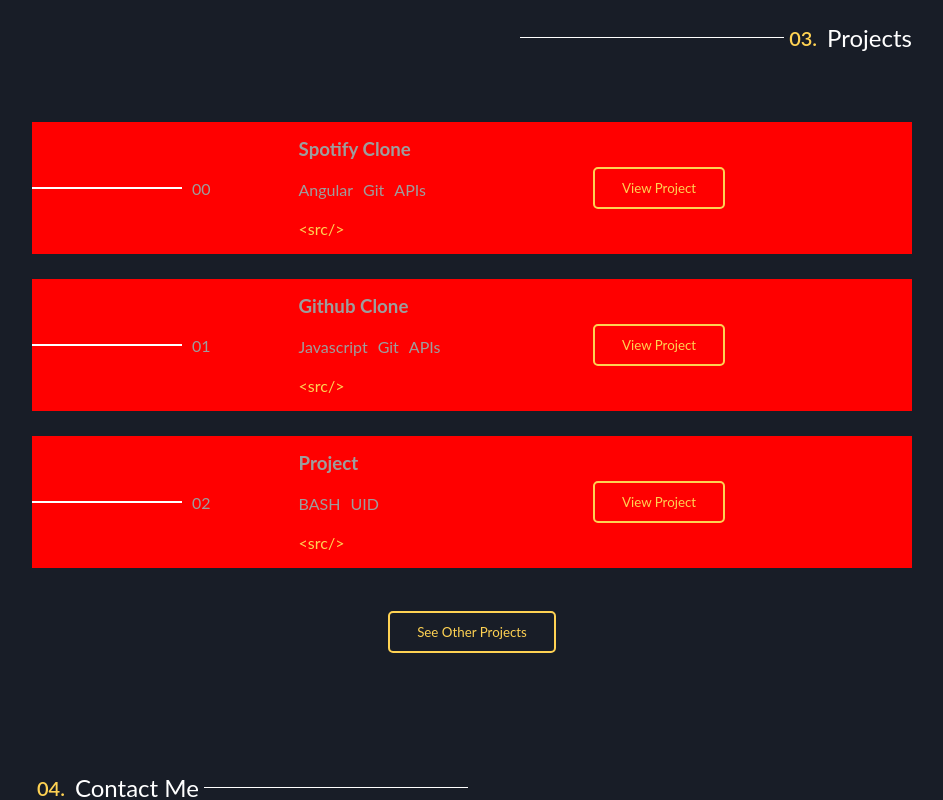
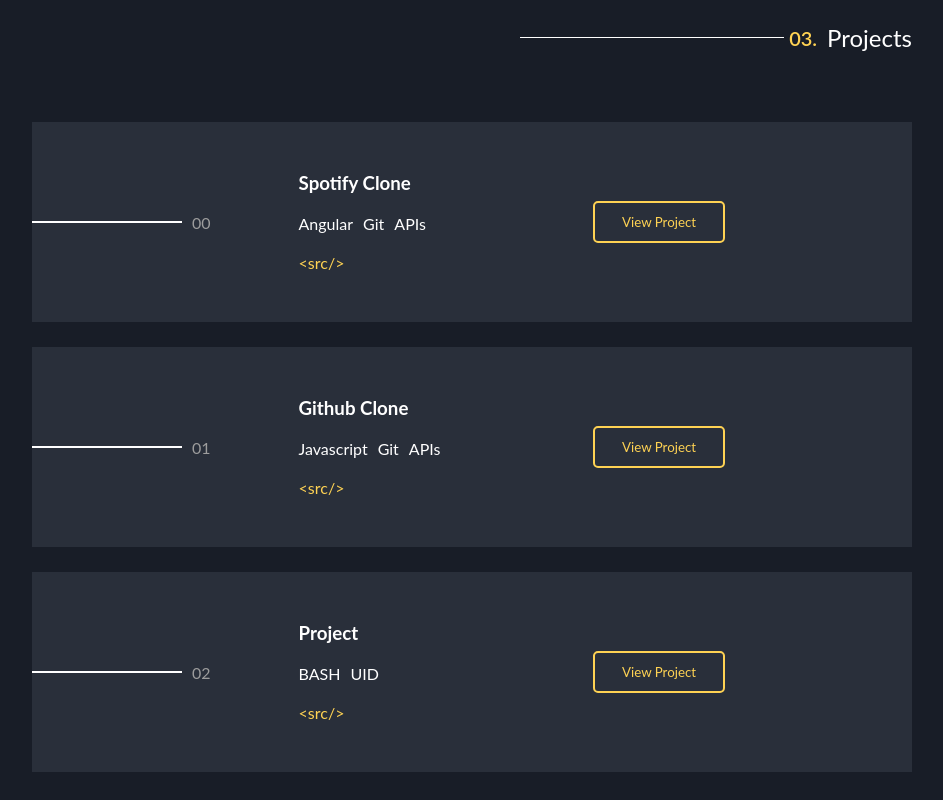
Before and after one commit to valentinesamuel/portfolio, an Angular app: page / in a window 1280 px wide. Before the commit this address led to /home. Shown: the part 2140-2940 px from the top of the page, without its empty margins (168-1111 px from the left). Built offline with nearby package versions, Linux system fonts and the light colour scheme; a web font is replaced by a local one.

Commit message:
feat: changed project row color

```diff
--- a/src/app/app-routing.module.ts
+++ b/src/app/app-routing.module.ts
@@ -3,7 +3,7 @@
 import { HomeComponent } from './home/home.component';
 
 const routes: Routes = [
-  {path:'home', component: HomeComponent}
+  {path:'', component: HomeComponent}
 ];
 
 @NgModule({
--- a/src/app/app.component.ts
+++ b/src/app/app.component.ts
@@ -13,7 +13,7 @@
   ngOnInit() {
     setTimeout(() => {
       this.splash = !this.splash;
-      this.router.navigate(['/home'])
+      this.router.navigate([''])
     }, 3000);
   }
 }
--- a/src/app/home/home.component.html
+++ b/src/app/home/home.component.html
@@ -2,10 +2,10 @@
   <nav>
     <ul #menu [ngClass]="mobileMenu ? '' : 'hide'">
       <li>
-        <a href="/#about"><span>01.</span>About Me</a>
+        <a href="#about"><span>01.</span>About Me</a>
       </li>
       <li>
-        <a href="/#experience"><span>02.</span>Job Experience</a>
+        <a href="#experience"><span>02.</span>Job Experience</a>
       </li>
       <li>
         <a href="#projects"><span>03.</span>Projects</a>
--- a/src/app/projects/projects.component.html
+++ b/src/app/projects/projects.component.html
@@ -14,7 +14,7 @@
   </div>
   <div class="right">
     <a href="hello"><button>View Project</button></a>
-    <img src="https://images.unsplash.com/photo-1616998643931-7f3cdba692e1?ixid=MnwxMjA3fDB8MHxwaG90by1wYWdlfHx8fGVufDB8fHx8&ixlib=rb-1.2.1&auto=format&fit=crop&w=333&q=80" />
+    <img src="../../assets/samuel-regan-asante-awXQiHUF4IU-unsplash.jpg" />
   </div>
 </div>
 
--- a/src/app/projects/projects.component.scss
+++ b/src/app/projects/projects.component.scss
@@ -9,7 +9,8 @@
     width: 100%;
     transition: 1s;
     justify-content: space-between;
-    background-color: red;
+    background-color: var(--project);
+
 
     .left {
       min-width: 50%;
@@ -32,6 +33,7 @@
 
       .details {
         margin-left: 20%;
+
         .stack {
           display: flex;
           margin: 20px 0 20px 0;
@@ -40,14 +42,17 @@
           }
         }
         h3,
-        p, a {
+        span,
+        p,
+        a {
+            color: var(--project-text);
           text-decoration: none;
           transition: 1s;
           display: flex;
         }
-        .src{
+        .src {
           color: var(--sec);
-          &:hover{
+          &:hover {
             text-decoration: line-through;
           }
         }
@@ -66,15 +71,14 @@
         z-index: 2;
         padding: 11px 27px;
         background-color: transparent;
-        border: 2px solid  var(--sec);
+        border: 2px solid var(--sec);
         border-radius: 5px;
         position: relative;
         right: 0;
         color: var(--sec);
         transition: 1s;
-        &:hover{
+        &:hover {
           background-color: var(--sec-tint);
-
         }
       }
 
@@ -91,7 +95,7 @@
     }
 
     &:hover {
-      background-color: purple;
+      background-color: var(--project-hover);
       .left {
         .sn {
           font-size: 20px;
@@ -104,7 +108,6 @@
           p {
             font-size: 20px;
           }
-
         }
       }
       .right {
@@ -142,6 +145,7 @@
       .right {
         justify-content: center;
         opacity: 0.5;
+        width: 100%;
         min-width: max-content;
         flex-direction: column;
         img {
--- a/src/styles.css
+++ b/src/styles.css
@@ -16,9 +16,10 @@
   --pri-tint: #0d1525;
   --sec: #fed253;
   --sec-tint: #fed3532f;
-  --project: #292f3a;
   --project-text: #ffffff;
   --project-button: #4d5158;
+  --project-hover: #13161c;
+  --project: #292f3a;
   --project-button-hover: #ffffff;
   --text: #9d9d9d;
   --em-text: #fed253;
@@ -38,6 +39,7 @@
   --sec-tint: #ffbb001c;
   --experience-higlight: #091225;
   --project: #a1a3a9;
+  --project-hover: #6b6a6a;
   --project-button: #ffbd00;
   --project-button-hover: #ffbd00;
   --project-text: #ffffff;
```
